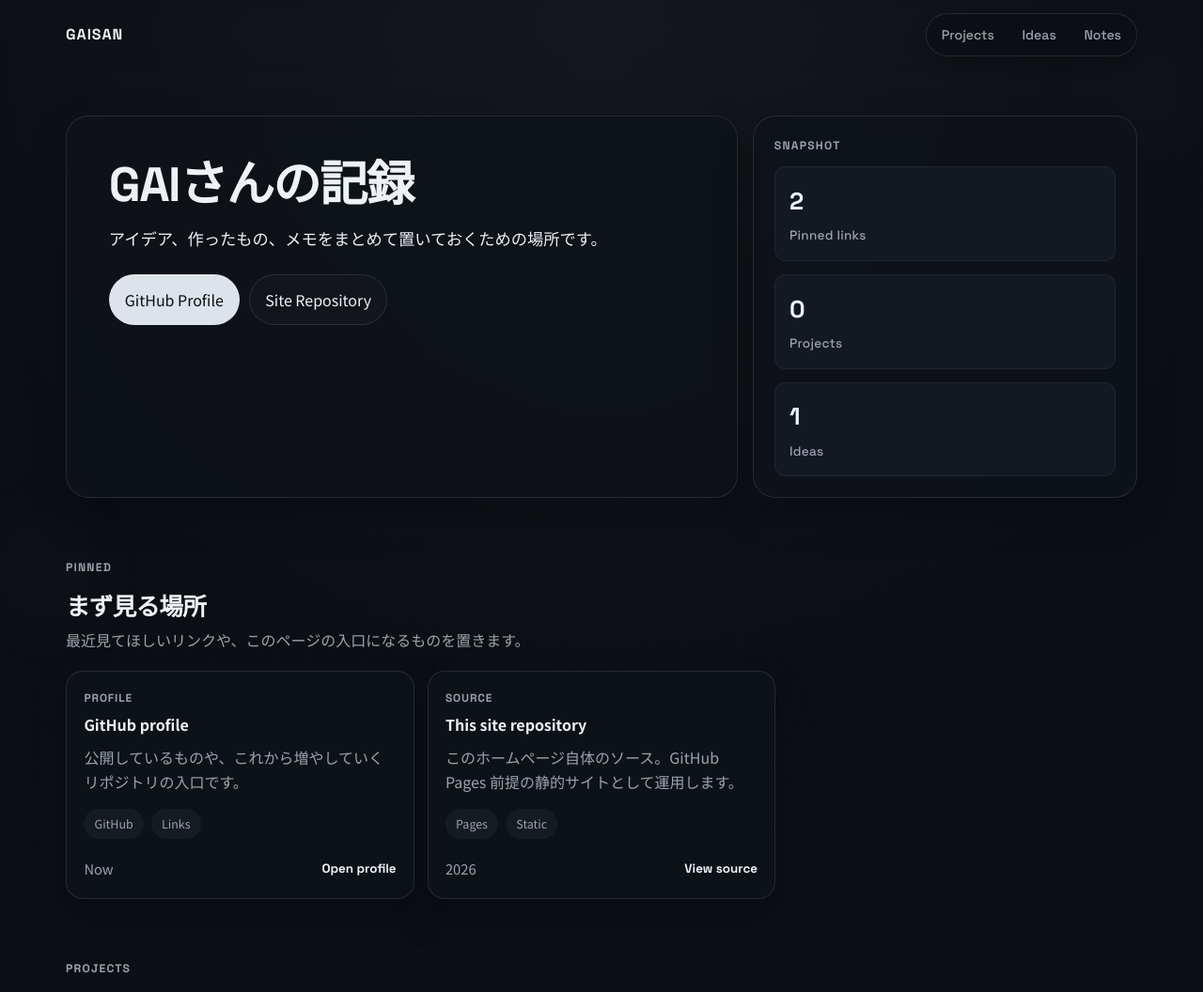
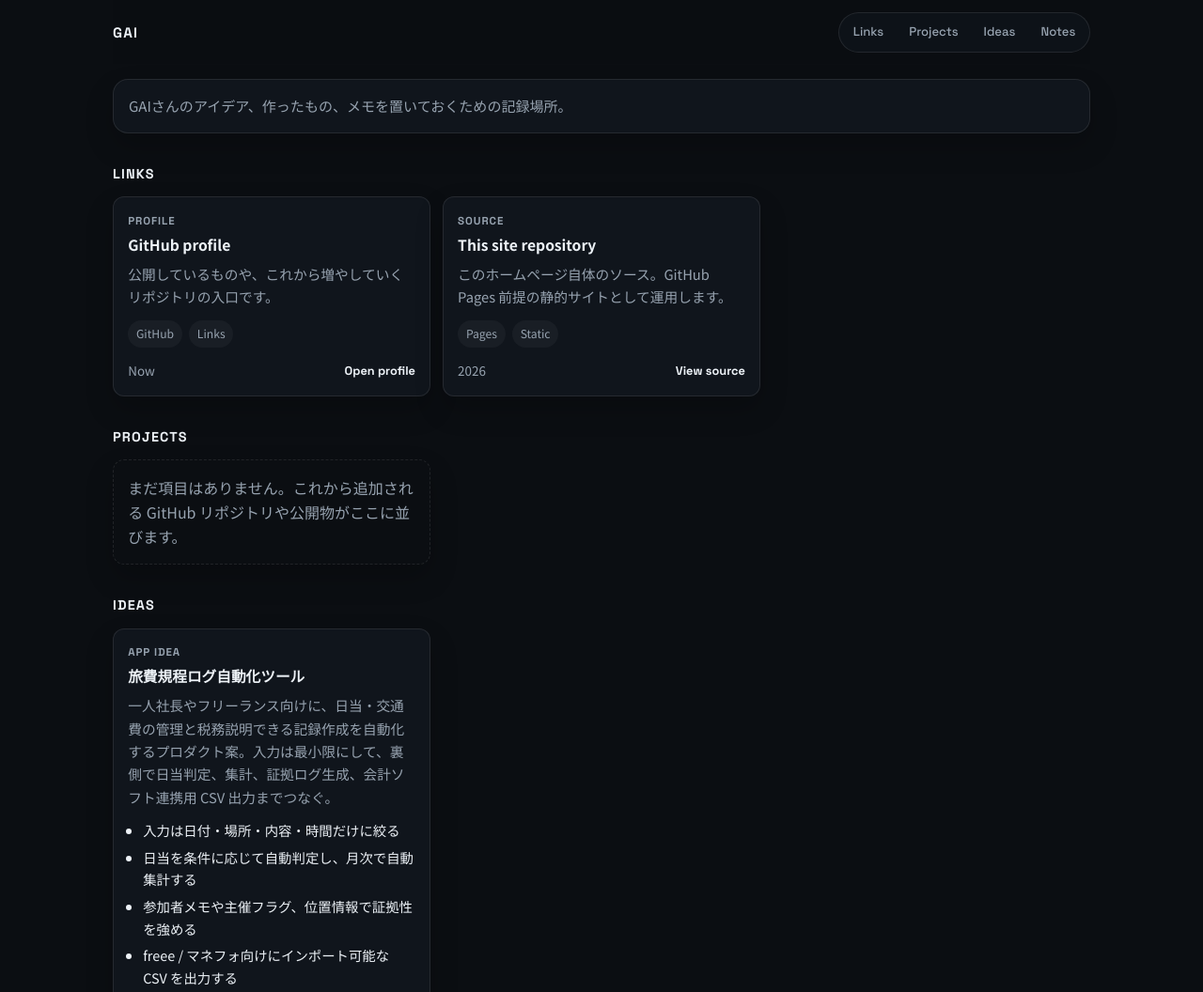
Before and after one commit to kamibukuro18/gaisan, a plain HTML site: page index.html in a window 1280 px wide. Shown: the top 1056 px of the page at 94% size. Drawn offline with Linux system fonts and the light colour scheme.

Commit message:
Simplify homepage layout

```diff
--- a/content.js
+++ b/content.js
@@ -1,29 +1,5 @@
 window.siteContent = {
-  hero: {
-    eyebrow: "",
-    title: "GAIさんの記録",
-    summary:
-      "アイデア、作ったもの、メモをまとめて置いておくための場所です。",
-    note: "",
-    links: [
-      {
-        label: "GitHub Profile",
-        href: "https://github.com/kamibukuro18",
-        style: "primary",
-      },
-      {
-        label: "Site Repository",
-        href: "https://github.com/kamibukuro18/gaisan",
-        style: "secondary",
-      },
-    ],
-  },
-
-  stats: [
-    { label: "Pinned links", key: "featured" },
-    { label: "Projects", key: "projects" },
-    { label: "Ideas", key: "ideas" },
-  ],
+  intro: "GAIさんのアイデア、作ったもの、メモを置いておくための記録場所。",
 
   featured: [
     {
@@ -222,6 +198,5 @@ window.siteContent = {
       "短いメモや覚え書きが増えていく想定です。必要なら外部リンク付きでも整理できます。",
   },
 
-  footer:
-    "Simple, static, and easy to grow. GitHub Pages で公開しやすく、あとから中身だけ増やせる構成です。",
+  footer: "記録を足していくためのシンプルな静的ページ。",
 };
--- a/index.html
+++ b/index.html
@@ -14,15 +14,13 @@
     href="https://fonts.googleapis.com/css2?family=Space+Grotesk:wght@500;700&family=Noto+Sans+JP:wght@400;500;700&display=swap"
     rel="stylesheet"
   >
-  <link rel="stylesheet" href="styles.css">
+  <link rel="stylesheet" href="styles.css?v=20260405-2">
 </head>
 <body>
-  <div class="background-orb background-orb-a" aria-hidden="true"></div>
-  <div class="background-orb background-orb-b" aria-hidden="true"></div>
-
   <header class="site-header">
-    <a class="brand" href="#top">gaisan</a>
+    <a class="brand" href="#top">GAI</a>
     <nav class="site-nav" aria-label="primary navigation">
+      <a href="#featured">Links</a>
       <a href="#projects">Projects</a>
       <a href="#ideas">Ideas</a>
       <a href="#notes">Notes</a>
@@ -30,53 +28,34 @@
   </header>
 
   <main id="top">
-    <section class="hero reveal">
-      <div class="hero-copy">
-        <p class="eyebrow" id="hero-eyebrow"></p>
-        <h1 id="hero-title"></h1>
-        <p class="hero-summary" id="hero-summary"></p>
-        <p class="hero-note" id="hero-note"></p>
-        <div class="hero-actions" id="hero-links"></div>
-      </div>
-
-      <aside class="hero-panel">
-        <p class="panel-label">Snapshot</p>
-        <div class="stats-grid" id="stats-grid"></div>
-      </aside>
+    <section class="intro-section reveal">
+      <p class="intro-text" id="intro-text"></p>
     </section>
 
     <section class="section reveal" id="featured">
       <div class="section-heading">
-        <p class="section-kicker">Pinned</p>
-        <h2>まず見る場所</h2>
-        <p>最近見てほしいリンクや、このページの入口になるものを置きます。</p>
+        <h2>Links</h2>
       </div>
       <div class="card-grid" id="featured-grid"></div>
     </section>
 
     <section class="section reveal" id="projects">
       <div class="section-heading">
-        <p class="section-kicker">Projects</p>
-        <h2>作ったもの</h2>
-        <p>GitHub リポジトリ、公開ページ、試作品などをまとめるための棚です。</p>
+        <h2>Projects</h2>
       </div>
       <div class="card-grid" id="projects-grid"></div>
     </section>
 
     <section class="section reveal" id="ideas">
       <div class="section-heading">
-        <p class="section-kicker">Ideas</p>
-        <h2>アイデア置き場</h2>
-        <p>思いついたことを雑に投げても、後から読み返しやすい形で並ぶようにしています。</p>
+        <h2>Ideas</h2>
       </div>
       <div class="card-grid" id="ideas-grid"></div>
     </section>
 
     <section class="section reveal" id="notes">
       <div class="section-heading">
-        <p class="section-kicker">Notes</p>
-        <h2>メモと更新</h2>
-        <p>短い記録や、このサイト自体の更新ログを残すためのセクションです。</p>
+        <h2>Notes</h2>
       </div>
       <div class="notes-layout">
         <div class="card-grid compact-grid" id="notes-grid"></div>
@@ -89,7 +68,7 @@
     <p id="footer-text"></p>
   </footer>
 
-  <script src="content.js"></script>
-  <script src="script.js"></script>
+  <script src="content.js?v=20260405-2"></script>
+  <script src="script.js?v=20260405-2"></script>
 </body>
 </html>
--- a/script.js
+++ b/script.js
@@ -1,11 +1,6 @@
 const content = window.siteContent;
 
-const heroEyebrow = document.getElementById("hero-eyebrow");
-const heroTitle = document.getElementById("hero-title");
-const heroSummary = document.getElementById("hero-summary");
-const heroNote = document.getElementById("hero-note");
-const heroLinks = document.getElementById("hero-links");
-const statsGrid = document.getElementById("stats-grid");
+const introText = document.getElementById("intro-text");
 const footerText = document.getElementById("footer-text");
 
 function escapeHtml(value) {
@@ -29,40 +24,8 @@ function getEntryHref(collectionName, item) {
   return "#";
 }
 
-heroEyebrow.textContent = content.hero.eyebrow;
-heroTitle.textContent = content.hero.title;
-heroSummary.textContent = content.hero.summary;
-heroNote.textContent = content.hero.note;
+introText.textContent = content.intro || "";
 footerText.textContent = content.footer;
-
-if (!content.hero.eyebrow) {
-  heroEyebrow.hidden = true;
-}
-
-if (!content.hero.note) {
-  heroNote.hidden = true;
-}
-
-content.hero.links.forEach((link) => {
-  const anchor = document.createElement("a");
-  anchor.className = `action-link action-link-${link.style}`;
-  anchor.href = link.href;
-  anchor.target = "_blank";
-  anchor.rel = "noreferrer";
-  anchor.textContent = link.label;
-  heroLinks.appendChild(anchor);
-});
-
-content.stats.forEach((stat) => {
-  const value = Array.isArray(content[stat.key]) ? content[stat.key].length : stat.value;
-  const item = document.createElement("article");
-  item.className = "stat-card";
-  item.innerHTML = `
-    <span class="stat-value">${escapeHtml(value)}</span>
-    <span class="stat-label">${escapeHtml(stat.label)}</span>
-  `;
-  statsGrid.appendChild(item);
-});
 
 function renderCardGrid(targetId, collectionName, items, emptyMessage) {
   const target = document.getElementById(targetId);
@@ -92,7 +55,7 @@ function renderCardGrid(targetId, collectionName, items, emptyMessage) {
       .join("");
     const linkMarkup = hasHref
       ? `<a class="card-link" href="${escapeHtml(href)}"${targetAttr}>${escapeHtml(item.cta || "Open")}</a>`
-      : `<span class="card-link card-link-muted">${escapeHtml(item.cta || "Concept")}</span>`;
+      : "";
 
     card.innerHTML = `
       <p class="card-meta">${escapeHtml(item.meta || "Entry")}</p>
@@ -139,9 +102,7 @@ const observer = new IntersectionObserver(
       }
     });
   },
-  {
-    threshold: 0.16,
-  }
+  { threshold: 0.12 }
 );
 
 document.querySelectorAll(".reveal").forEach((element) => {
--- a/styles.css
+++ b/styles.css
@@ -5,22 +5,16 @@
 }
 
 :root {
-  --bg: #0b0f14;
-  --bg-soft: rgba(17, 22, 29, 0.9);
-  --surface: rgba(15, 19, 26, 0.92);
-  --surface-strong: #131922;
-  --line: rgba(255, 255, 255, 0.1);
+  --bg: #0b0e12;
+  --surface: #10151c;
+  --surface-soft: #0d1218;
+  --line: rgba(255, 255, 255, 0.09);
   --text: #edf2f7;
-  --muted: #99a3af;
-  --accent: #dce3ea;
-  --accent-strong: #ffffff;
-  --accent-soft: rgba(255, 255, 255, 0.06);
-  --warm: #c9d2dc;
-  --shadow: 0 18px 40px rgba(0, 0, 0, 0.28);
-  --radius-xl: 24px;
-  --radius-lg: 18px;
+  --muted: #97a3b0;
+  --shadow: 0 14px 30px rgba(0, 0, 0, 0.2);
+  --radius-lg: 16px;
   --radius-md: 12px;
-  --content-width: 1140px;
+  --content-width: 1040px;
 }
 
 html {
@@ -32,11 +26,8 @@ body {
   min-height: 100vh;
   font-family: "Noto Sans JP", sans-serif;
   color: var(--text);
-  background:
-    radial-gradient(circle at top, rgba(255, 255, 255, 0.04), transparent 28%),
-    linear-gradient(180deg, #0b0f14 0%, #0d1117 100%);
+  background: var(--bg);
   line-height: 1.65;
-  overflow-x: hidden;
 }
 
 a {
@@ -49,30 +40,6 @@ input,
 textarea,
 select {
   font: inherit;
-}
-
-.background-orb {
-  position: fixed;
-  z-index: -1;
-  filter: blur(24px);
-  opacity: 0.22;
-  pointer-events: none;
-}
-
-.background-orb-a {
-  top: -3rem;
-  right: -5rem;
-  width: 18rem;
-  height: 18rem;
-  background: radial-gradient(circle, rgba(255, 255, 255, 0.08), transparent 68%);
-}
-
-.background-orb-b {
-  left: -5rem;
-  top: 30rem;
-  width: 16rem;
-  height: 16rem;
-  background: radial-gradient(circle, rgba(140, 155, 172, 0.1), transparent 68%);
 }
 
 .site-header,
@@ -89,226 +56,110 @@ main,
   display: flex;
   align-items: center;
   justify-content: space-between;
-  gap: 1rem;
-  padding: 0.9rem 0;
-  backdrop-filter: blur(10px);
+  gap: 0.75rem;
+  padding: 0.8rem 0;
+  background: rgba(11, 14, 18, 0.92);
+  backdrop-filter: blur(8px);
 }
 
 .brand,
 .site-nav a,
-.eyebrow,
-.section-kicker,
-.panel-label,
 .card-meta,
 .card-link,
-.stat-label,
-.timeline-date {
+.timeline-date,
+.section-heading h2,
+.entry-block h2,
+.panel-label {
   font-family: "Space Grotesk", sans-serif;
 }
 
 .brand {
-  font-size: 1rem;
+  font-size: 0.95rem;
   font-weight: 700;
-  letter-spacing: 0.06em;
+  letter-spacing: 0.08em;
   text-transform: uppercase;
 }
 
 .site-nav {
   display: flex;
   align-items: center;
-  gap: 0.35rem;
-  padding: 0.25rem;
+  gap: 0.25rem;
+  padding: 0.2rem;
   border: 1px solid var(--line);
   border-radius: 999px;
-  background: rgba(11, 15, 20, 0.74);
-  box-shadow: 0 8px 20px rgba(0, 0, 0, 0.18);
+  background: var(--surface-soft);
 }
 
 .site-nav a {
-  padding: 0.4rem 0.75rem;
+  padding: 0.4rem 0.72rem;
   border-radius: 999px;
-  font-size: 0.88rem;
+  font-size: 0.82rem;
   color: var(--muted);
-  transition: background-color 160ms ease, color 160ms ease;
+  transition: background-color 140ms ease, color 140ms ease;
 }
 
 .site-nav a:hover,
 .site-nav a:focus-visible {
-  background: rgba(255, 255, 255, 0.08);
+  background: rgba(255, 255, 255, 0.05);
   color: var(--text);
 }
 
 main {
-  padding: 2rem 0 4rem;
+  padding: 1rem 0 3rem;
 }
 
-.hero,
-.section,
-.site-footer {
-  position: relative;
-}
-
-.hero {
-  display: grid;
-  grid-template-columns: minmax(0, 1.4fr) minmax(280px, 0.8fr);
-  gap: 1rem;
-  align-items: stretch;
-  padding-top: 1rem;
-}
-
-.hero-copy,
-.hero-panel,
+.intro-section,
+.card,
+.empty-card,
 .timeline,
-.card,
-.site-footer {
+.site-footer,
+.entry-hero,
+.entry-sidebar,
+.entry-block {
   border: 1px solid var(--line);
   background: var(--surface);
-  backdrop-filter: blur(10px);
   box-shadow: var(--shadow);
 }
 
-.hero-copy,
-.hero-panel,
-.site-footer {
-  border-radius: var(--radius-xl);
+.intro-section,
+.timeline,
+.site-footer,
+.entry-hero,
+.entry-sidebar,
+.entry-block {
+  border-radius: var(--radius-lg);
 }
 
-.hero-copy {
-  padding: clamp(1.8rem, 4vw, 2.8rem);
+.intro-section {
+  padding: 0.95rem 1rem;
 }
 
-.eyebrow,
-.section-kicker,
-.panel-label {
-  margin: 0 0 0.75rem;
+.intro-text {
+  margin: 0;
   color: var(--muted);
-  font-size: 0.76rem;
-  font-weight: 700;
-  letter-spacing: 0.1em;
-  text-transform: uppercase;
-}
-
-.hero h1,
-.section-heading h2 {
-  margin: 0;
-  font-family: "Space Grotesk", sans-serif;
-  letter-spacing: -0.03em;
-  line-height: 1.08;
-}
-
-.hero h1 {
-  max-width: 12ch;
-  font-size: clamp(2.05rem, 4vw, 3.5rem);
-  white-space: pre-line;
-}
-
-.hero-summary {
-  max-width: 38rem;
-  margin: 1rem 0 0;
-  font-size: clamp(0.98rem, 1.8vw, 1.08rem);
-  color: var(--text);
-}
-
-.hero-note {
-  max-width: 34rem;
-  margin: 0.9rem 0 0;
-  color: var(--muted);
-}
-
-.hero-actions {
-  display: flex;
-  flex-wrap: wrap;
-  gap: 0.65rem;
-  margin-top: 1.5rem;
-}
-
-.action-link {
-  display: inline-flex;
-  align-items: center;
-  gap: 0.6rem;
-  padding: 0.78rem 1rem;
-  border-radius: 999px;
-  border: 1px solid var(--line);
-  transition:
-    transform 180ms ease,
-    box-shadow 180ms ease,
-    border-color 180ms ease,
-    background-color 180ms ease;
-}
-
-.action-link:hover,
-.action-link:focus-visible {
-  transform: translateY(-2px);
-}
-
-.action-link-primary {
-  color: #0b0f14;
-  background: var(--accent);
-  box-shadow: none;
-}
-
-.action-link-secondary {
-  background: rgba(255, 255, 255, 0.02);
-  color: var(--text);
-}
-
-.hero-panel {
-  display: flex;
-  flex-direction: column;
-  justify-content: space-between;
-  padding: 1.35rem;
-}
-
-.stats-grid {
-  display: grid;
-  gap: 0.9rem;
-}
-
-.stat-card {
-  padding: 0.9rem 0.95rem;
-  border-radius: var(--radius-md);
-  background: var(--surface-strong);
-  border: 1px solid rgba(255, 255, 255, 0.06);
-}
-
-.stat-value {
-  display: block;
-  font-family: "Space Grotesk", sans-serif;
-  font-size: 1.6rem;
-  font-weight: 700;
-  letter-spacing: -0.04em;
-}
-
-.stat-label {
-  color: var(--muted);
-  font-size: 0.85rem;
-  letter-spacing: 0.02em;
+  font-size: 0.94rem;
 }
 
 .section {
-  padding-top: 4rem;
+  padding-top: 2rem;
 }
 
 .section-heading {
-  display: grid;
-  gap: 0.45rem;
-  max-width: 38rem;
-  margin-bottom: 1.2rem;
+  margin-bottom: 0.75rem;
 }
 
 .section-heading h2 {
-  font-size: clamp(1.35rem, 2vw, 1.9rem);
-}
-
-.section-heading p:last-child {
   margin: 0;
-  color: var(--muted);
+  font-size: 0.9rem;
+  font-weight: 700;
+  letter-spacing: 0.08em;
+  text-transform: uppercase;
 }
 
 .card-grid {
   display: grid;
   grid-template-columns: repeat(12, minmax(0, 1fr));
-  gap: 0.85rem;
+  gap: 0.8rem;
 }
 
 .card,
@@ -317,89 +168,85 @@ main {
   display: flex;
   flex-direction: column;
   min-height: 100%;
-  padding: 1.15rem;
-  border-radius: var(--radius-lg);
+  padding: 0.95rem;
+  border-radius: var(--radius-md);
 }
 
 .card {
-  transition:
-    transform 180ms ease,
-    box-shadow 180ms ease,
-    border-color 180ms ease;
+  transition: border-color 140ms ease, transform 140ms ease;
 }
 
 .card:hover,
 .card:focus-within {
-  transform: translateY(-2px);
-  border-color: rgba(255, 255, 255, 0.2);
-  box-shadow: 0 22px 36px rgba(0, 0, 0, 0.26);
+  transform: translateY(-1px);
+  border-color: rgba(255, 255, 255, 0.16);
 }
 
 .card-meta {
   margin: 0;
   color: var(--muted);
-  font-size: 0.74rem;
+  font-size: 0.72rem;
   font-weight: 700;
   letter-spacing: 0.08em;
   text-transform: uppercase;
 }
 
 .card-title {
-  margin: 0.55rem 0 0;
-  font-size: 1rem;
-  line-height: 1.25;
+  margin: 0.4rem 0 0;
+  font-size: 0.98rem;
+  line-height: 1.3;
 }
 
 .card-summary {
-  margin: 0.7rem 0 0;
+  margin: 0.55rem 0 0;
   color: var(--muted);
+  font-size: 0.92rem;
 }
 
 .card-details {
-  margin: 0.8rem 0 0;
-  padding-left: 1.1rem;
-  color: var(--text);
+  margin: 0.7rem 0 0;
+  padding-left: 1rem;
+  font-size: 0.9rem;
 }
 
 .card-details li + li {
-  margin-top: 0.35rem;
+  margin-top: 0.3rem;
 }
 
 .card-tags {
   display: flex;
   flex-wrap: wrap;
-  gap: 0.5rem;
-  margin-top: 1rem;
+  gap: 0.45rem;
+  margin-top: 0.75rem;
 }
 
 .tag {
   display: inline-flex;
   align-items: center;
-  padding: 0.35rem 0.7rem;
+  padding: 0.28rem 0.55rem;
   border-radius: 999px;
   background: rgba(255, 255, 255, 0.04);
   color: var(--muted);
-  font-size: 0.78rem;
+  font-size: 0.76rem;
 }
 
 .card-footer {
   display: flex;
   align-items: center;
   justify-content: space-between;
-  gap: 1rem;
+  gap: 0.75rem;
   margin-top: auto;
-  padding-top: 1.25rem;
+  padding-top: 0.85rem;
 }
 
 .card-year {
   color: var(--muted);
-  font-size: 0.92rem;
+  font-size: 0.84rem;
 }
 
 .card-link {
-  font-size: 0.84rem;
+  font-size: 0.8rem;
   font-weight: 700;
-  color: var(--text);
 }
 
 .card-link-muted {
@@ -407,22 +254,20 @@ main {
 }
 
 .empty-card {
-  align-items: flex-start;
   justify-content: center;
-  border: 1px dashed rgba(255, 255, 255, 0.14);
-  background: rgba(255, 255, 255, 0.01);
+  border-style: dashed;
+  background: transparent;
 }
 
 .empty-card p {
-  max-width: 28rem;
   margin: 0;
   color: var(--muted);
 }
 
 .notes-layout {
   display: grid;
-  grid-template-columns: minmax(0, 0.95fr) minmax(280px, 0.65fr);
-  gap: 1rem;
+  grid-template-columns: minmax(0, 1fr) 320px;
+  gap: 0.8rem;
 }
 
 .compact-grid .card,
@@ -432,22 +277,21 @@ main {
 
 .timeline {
   margin: 0;
-  padding: 1.15rem;
-  border-radius: var(--radius-xl);
+  padding: 0.95rem;
   list-style: none;
 }
 
 .timeline li + li {
-  margin-top: 1rem;
-  padding-top: 1rem;
-  border-top: 1px solid rgba(255, 255, 255, 0.08);
+  margin-top: 0.8rem;
+  padding-top: 0.8rem;
+  border-top: 1px solid var(--line);
 }
 
 .timeline-date {
   display: block;
-  margin-bottom: 0.4rem;
+  margin-bottom: 0.35rem;
   color: var(--muted);
-  font-size: 0.75rem;
+  font-size: 0.72rem;
   font-weight: 700;
   letter-spacing: 0.08em;
   text-transform: uppercase;
@@ -455,115 +299,137 @@ main {
 
 .timeline-title {
   margin: 0;
-  font-size: 1rem;
+  font-size: 0.94rem;
 }
 
 .timeline-summary {
-  margin: 0.45rem 0 0;
+  margin: 0.4rem 0 0;
   color: var(--muted);
+  font-size: 0.9rem;
 }
 
 .site-footer {
   margin-bottom: 2rem;
-  padding: 1rem 1.15rem;
+  padding: 0.9rem 1rem;
 }
 
 .site-footer p {
   margin: 0;
   color: var(--muted);
+  font-size: 0.88rem;
 }
 
 .entry-page {
-  padding-top: 1.5rem;
-}
-
-.entry-hero,
-.entry-sidebar,
-.entry-block {
-  border: 1px solid var(--line);
-  background: var(--surface);
-  backdrop-filter: blur(18px);
-  box-shadow: var(--shadow);
-}
-
-.entry-hero,
-.entry-sidebar,
-.entry-block {
-  border-radius: var(--radius-xl);
+  padding-top: 1rem;
 }
 
 .entry-hero {
-  padding: clamp(1.8rem, 4vw, 2.5rem);
+  padding: 1rem 1.1rem;
 }
 
 .entry-hero h1 {
   margin: 0;
   font-family: "Space Grotesk", sans-serif;
-  font-size: clamp(1.7rem, 3vw, 2.5rem);
-  letter-spacing: -0.03em;
-  line-height: 1.08;
+  font-size: 1.18rem;
+  line-height: 1.2;
 }
 
 .entry-intro {
   max-width: 46rem;
-  margin: 1rem 0 0;
-  font-size: 0.98rem;
+  margin: 0.75rem 0 0;
   color: var(--muted);
+  font-size: 0.93rem;
+}
+
+.hero-actions {
+  display: flex;
+  flex-wrap: wrap;
+  gap: 0.6rem;
+  margin-top: 0.9rem;
+}
+
+.action-link {
+  display: inline-flex;
+  align-items: center;
+  padding: 0.6rem 0.85rem;
+  border: 1px solid var(--line);
+  border-radius: 999px;
+  background: transparent;
+  color: var(--muted);
+  font-size: 0.82rem;
+  transition: background-color 140ms ease, color 140ms ease;
+}
+
+.action-link:hover,
+.action-link:focus-visible {
+  background: rgba(255, 255, 255, 0.05);
+  color: var(--text);
 }
 
 .entry-section {
-  padding-top: 1.5rem;
+  padding-top: 0.8rem;
 }
 
 .entry-grid {
   display: grid;
-  grid-template-columns: minmax(240px, 0.6fr) minmax(0, 1.4fr);
-  gap: 0.85rem;
+  grid-template-columns: 280px minmax(0, 1fr);
+  gap: 0.8rem;
   align-items: start;
 }
 
 .entry-sidebar {
   position: sticky;
-  top: 5.5rem;
-  padding: 1.15rem;
+  top: 4.8rem;
+  padding: 0.95rem;
+}
+
+.panel-label {
+  margin: 0 0 0.55rem;
+  color: var(--muted);
+  font-size: 0.78rem;
+  letter-spacing: 0.08em;
+  text-transform: uppercase;
 }
 
 .entry-highlights,
 .entry-list {
   margin: 0;
-  padding-left: 1.1rem;
+  padding-left: 1rem;
+  font-size: 0.92rem;
 }
 
 .entry-highlights li + li,
 .entry-list li + li {
-  margin-top: 0.45rem;
+  margin-top: 0.35rem;
 }
 
 .entry-content {
   display: grid;
-  gap: 0.85rem;
+  gap: 0.8rem;
 }
 
 .entry-block {
-  padding: 1.2rem;
+  padding: 1rem;
 }
 
 .entry-block h2 {
   margin: 0;
-  font-family: "Space Grotesk", sans-serif;
-  font-size: 1.15rem;
-  letter-spacing: -0.03em;
+  font-size: 0.9rem;
+  font-weight: 700;
+  letter-spacing: 0.08em;
+  text-transform: uppercase;
 }
 
 .entry-block p {
-  margin: 0.8rem 0 0;
+  margin: 0.7rem 0 0;
   color: var(--muted);
+  font-size: 0.92rem;
 }
 
 .reveal {
   opacity: 0;
-  transform: translateY(22px);
-  transition: opacity 520ms ease, transform 520ms ease;
+  transform: translateY(14px);
+  transition: opacity 320ms ease, transform 320ms ease;
 }
 
 .reveal.is-visible {
@@ -572,7 +438,6 @@ main {
 }
 
 @media (max-width: 980px) {
-  .hero,
   .notes-layout,
   .entry-grid {
     grid-template-columns: 1fr;
@@ -601,17 +466,9 @@ main {
     overflow-x: auto;
   }
 
-  .hero h1 {
-    max-width: 12ch;
-  }
-
   .card,
   .empty-card {
     grid-column: span 12;
-  }
-
-  main {
-    padding-top: 1rem;
   }
 }
 
```
Also changed, not shown: entry.html (+3 -3 lines).
